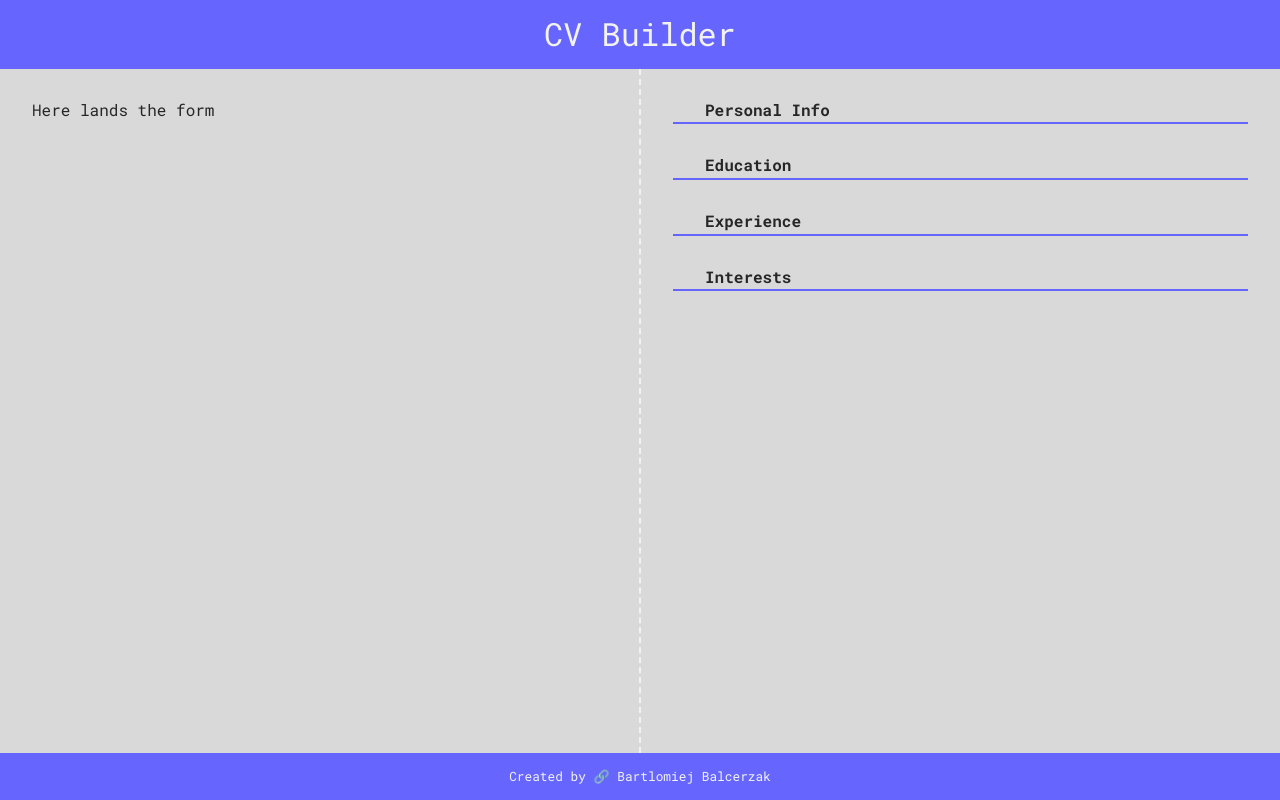
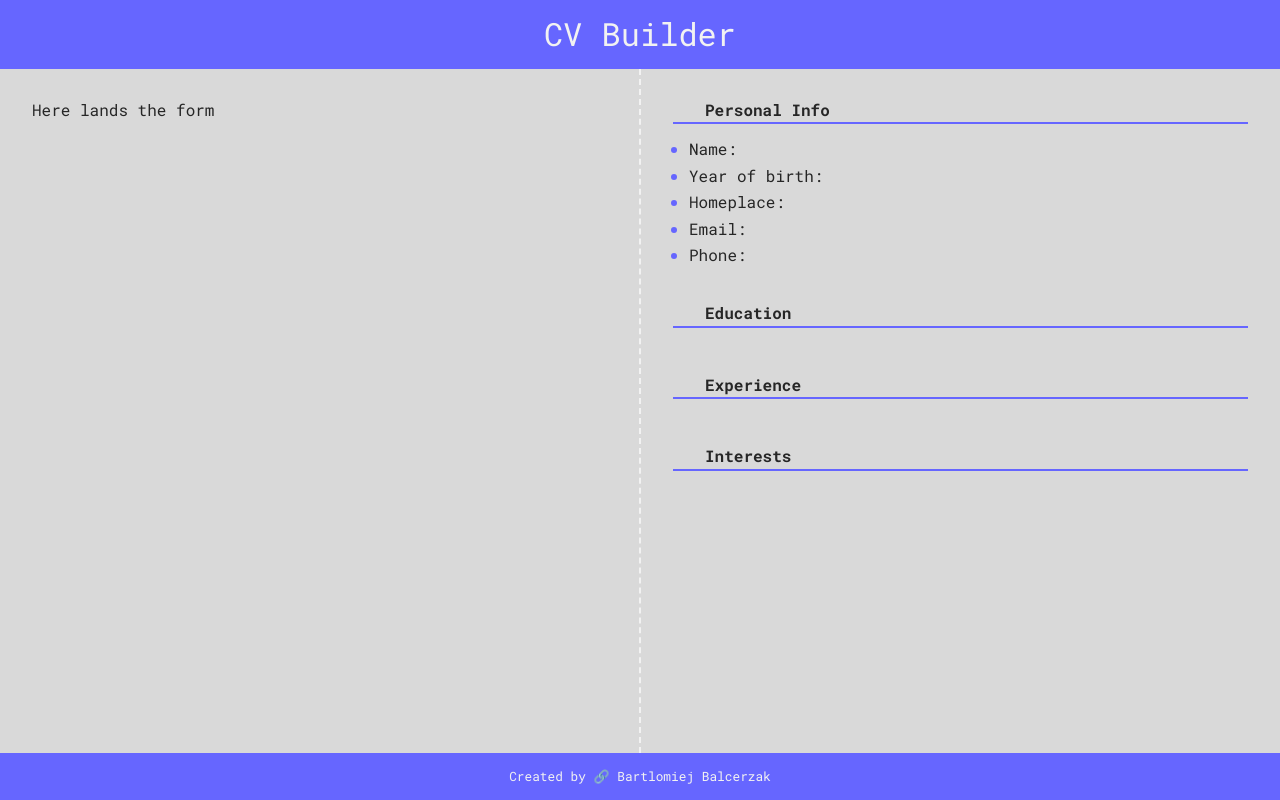
Before and after one commit to bartek8b/TOP-CV_App, a React (Vite) app: page / in a window 1280 px wide. Built offline with nearby package versions, Linux system fonts and the light colour scheme.

Commit message:
Add helper function to App, add Interests comp, polish styles

```diff
--- a/src/App.jsx
+++ b/src/App.jsx
@@ -2,6 +2,18 @@ import { Form } from './components/Form';
 import { Preview } from './components/Preview';
 
 import { useState } from 'react';
+
+function createEducationItem() {
+  return { id: crypto.randomUUID(), years: '', school: '', focus: '' };
+}
+
+function createExperienceItem() {
+  return { id: crypto.randomUUID(), years: '', company: '', position: '' };
+}
+
+function createInterestItem() {
+  return { id: crypto.randomUUID(), interest: '' };
+}
 
 function App() {
   const [personalInfo, setPersonalInfo] = useState(() => ({
@@ -12,17 +24,56 @@ function App() {
     phone: '',
   }));
 
-  const [education, setEducation] = useState(() => [
-    { id: crypto.randomUUID(), years: '', school: '', focus: '' },
-  ]);
+  const [education, setEducation] = useState([]);
 
-  const [experience, setExperience] = useState(() => [
-    { id: crypto.randomUUID(), years: '', company: '', position: '' },
-  ]);
+  const [experience, setExperience] = useState([]);
 
-  const [interests, setInterests] = useState(() => [
-    { id: crypto.randomUUID(), interest: '' },
-  ]);
+  const [interests, setInterests] = useState([]);
+
+  // ----- Education handlers -----
+  const addEducation = () => {
+    setEducation((prev) => [...prev, createEducationItem()]);
+  };
+
+  const updateEducation = (id, patch) => {
+    setEducation((prev) =>
+      prev.map((item) => (item.id === id ? { ...item, ...patch } : item)),
+    );
+  };
+
+  const removeEducation = (id) => {
+    setEducation((prev) => prev.filter((item) => item.id !== id));
+  };
+
+  // ----- Experience handlers -----
+  const addExperience = () => {
+    setExperience((prev) => [...prev, createExperienceItem()]);
+  };
+
+  const updateExperience = (id, patch) => {
+    setExperience((prev) =>
+      prev.map((item) => (item.id === id ? { ...item, ...patch } : item)),
+    );
+  };
+
+  const removeExperience = (id) => {
+    setExperience((prev) => prev.filter((item) => item.id !== id));
+  };
+
+  // ----- Interests handlers -----
+  const addInterest = () => {
+    setInterests((prev) => [...prev, createInterestItem()]);
+  };
+
+  const updateInterest = (id, patch) => {
+    setInterests((prev) =>
+      prev.map((item) => (item.id === id ? { ...item, ...patch } : item)),
+    );
+  };
+
+  const removeInterest = (id) => {
+    setInterests((prev) => prev.filter((item) => item.id !== id));
+  };
 
   return (
     <>
@@ -35,16 +86,23 @@ function App() {
           personalInfo={personalInfo}
           setPersonalInfo={setPersonalInfo}
           education={education}
-          setEducation={setEducation}
+          addEducation={addEducation}
+          updateEducation={updateEducation}
+          removeEducation={removeEducation}
           experience={experience}
-          setExperience={setExperience}
+          addExperience={addExperience}
+          updateExperience={updateExperience}
+          removeExperience={removeExperience}
           interests={interests}
-          setInterests={setInterests}
+          addInterest={addInterest}
+          updateInterest={updateInterest}
+          removeInterest={removeInterest}
         />
         <Preview
           personalInfo={personalInfo}
           education={education}
           experience={experience}
+          interests={interests}
         />
       </main>
       <footer>
--- a/src/components/Preview.css
+++ b/src/components/Preview.css
@@ -11,3 +11,16 @@ strong {
   padding-left: 2rem;
   padding-bottom: 0.2rem;
 }
+
+ul {
+  margin-top: 1rem;
+}
+
+ul > li {
+  margin-left: 1rem;
+  margin-bottom: 0.5rem;
+}
+
+ul > li::marker {
+  color: var(--main-color);
+}
--- a/src/components/Preview.jsx
+++ b/src/components/Preview.jsx
@@ -5,18 +5,44 @@ export function Preview({ personalInfo, education, experience, interests }) {
     <section id="preview">
       <article>
         <strong>Personal Info</strong>
+        <ul>
+          <li>Name: {personalInfo.name}</li>
+          <li>Year of birth: {personalInfo.yob}</li>
+          <li>Homeplace: {personalInfo.homeplace}</li>
+          <li>Email: {personalInfo.email}</li>
+          <li>Phone: {personalInfo.phone}</li>
+        </ul>
       </article>
 
       <article>
         <strong>Education</strong>
+        <ul>
+          {education.map((ed) => (
+            <li key={ed.id}>
+              {ed.years} — {ed.school} ({ed.focus})
+            </li>
+          ))}
+        </ul>
       </article>
 
       <article>
         <strong>Experience</strong>
+        <ul>
+          {experience.map((exp) => (
+            <li key={exp.id}>
+              {exp.years} — {exp.company} ({exp.position})
+            </li>
+          ))}
+        </ul>
       </article>
 
       <article>
         <strong>Interests</strong>
+        <ul>
+          {interests.map((i) => (
+            <li key={i.id}>{i.interest}</li>
+          ))}
+        </ul>
       </article>
     </section>
   );
--- a/src/index.css
+++ b/src/index.css
@@ -1,3 +1,7 @@
+html {
+  background-color: var(--light-color);
+}
+
 :root {
   scroll-behavior: smooth;
   --main-color: hsl(240, 100%, 70%);
@@ -13,6 +17,11 @@
   font-family:
     'Roboto Mono', system-ui, 'Segoe UI', Helvetica, Arial, sans-serif,
     'Apple Color Emoji', 'Segoe UI Emoji';
+}
+
+* {
+  margin: 0;
+  padding: 0;
 }
 
 a {
```
Also changed, not shown: src/components/subforms/Interests.jsx (added).
